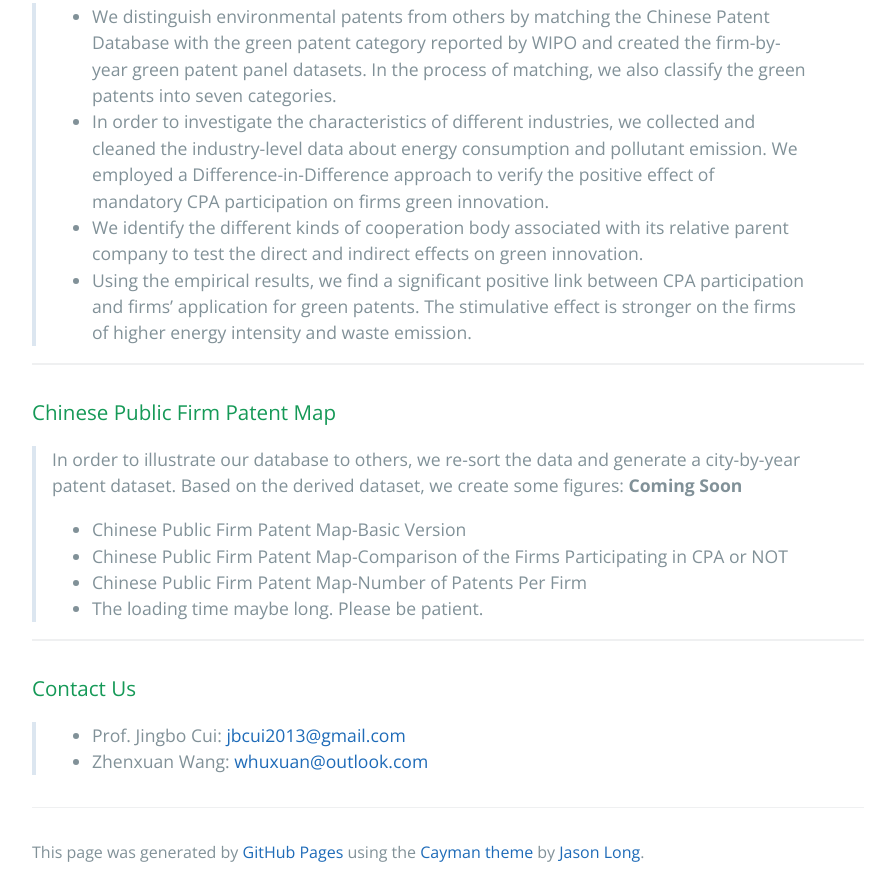
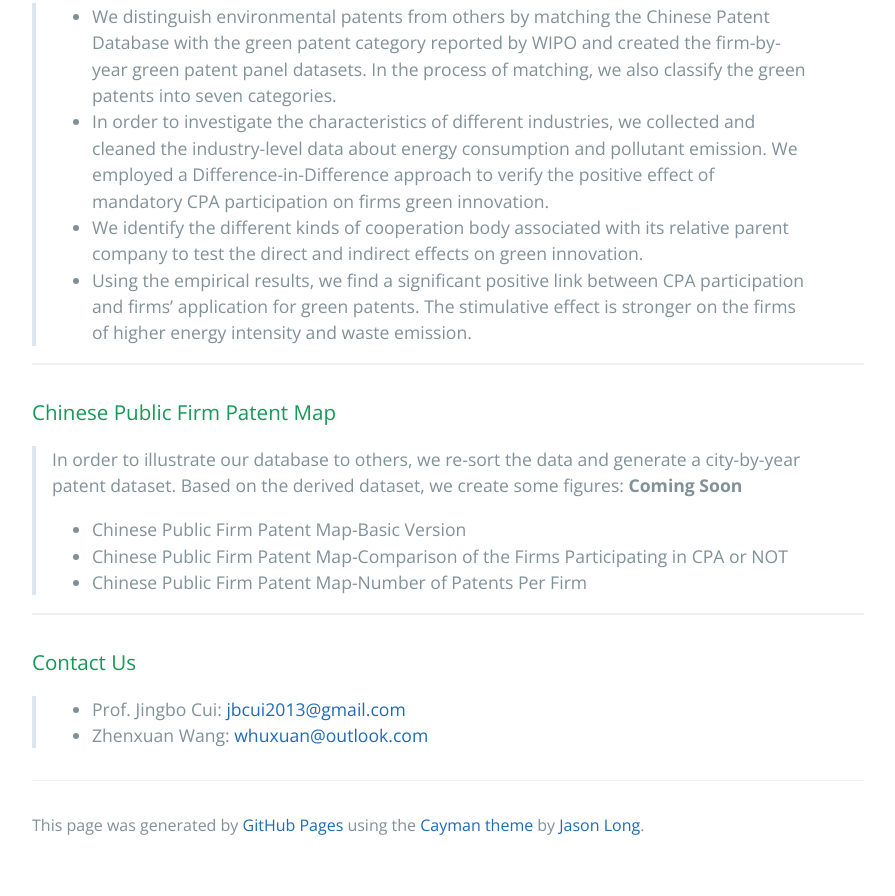
Before and after one commit to ChinesePublicFirmPatentMap/ChinesePublicFirmPatentMap.github.io, a plain HTML site: page index.html in a window 1280 px wide. Shown: the part 1202-2098 px from the top of the page, without its empty margins (192-1087 px from the left). After the commit the page ends 2071 px from the top, so only its background shows below. Drawn offline with nearby package versions, Linux system fonts and the light colour scheme.

```diff
--- a/index.html
+++ b/index.html
@@ -81,7 +81,6 @@ firms in various sectors</li>
 <li>Chinese Public Firm Patent Map-Basic Version</li>
 <li>Chinese Public Firm Patent Map-Comparison of the Firms Participating in CPA or NOT</li>
 <li>Chinese Public Firm Patent Map-Number of Patents Per Firm</li>
-<li>The loading time maybe long. Please be patient.</li>
 </ul>
 </blockquote>
 
```
Also changed, not shown: params.json (+1 -1 lines).
